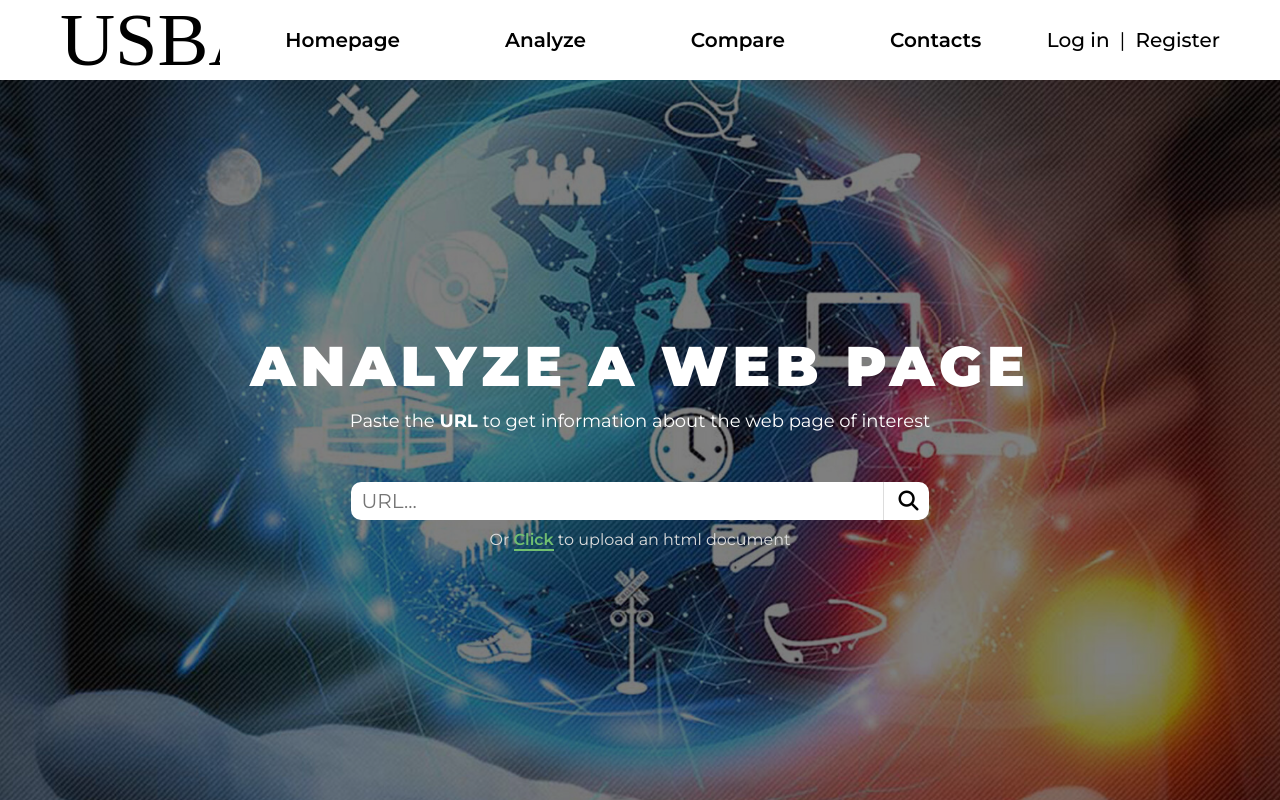
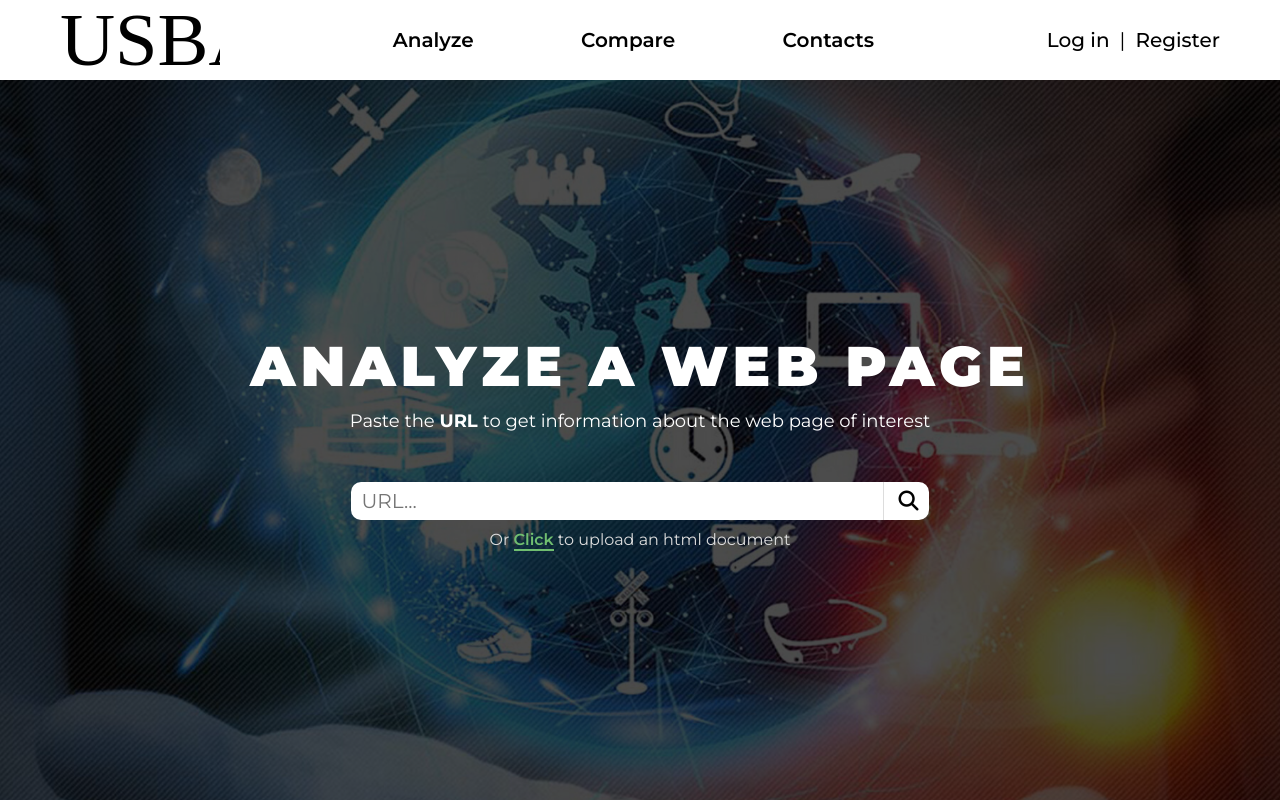
Before and after one commit to USB-am/QualifyingWork, a Django app: page /analysis/ in a window 1280 px wide. Run offline with Django 3.2, Linux system fonts and the light colour scheme; some libraries are stand-ins or nearby versions.

Commit message:
Updated base and information templates

```diff
--- a/static/css/analysis/analysis.css
+++ b/static/css/analysis/analysis.css
@@ -6,7 +6,7 @@
 .wrapper-container {
 	/*width: 100%;*/
 	height: 100%;
-	background-color: rgba(0, 0, 0, .5);
+	background-color: rgba(0, 0, 0, .7);
 	display: flex;
 	flex-direction: column;
 	justify-content: center;
--- a/static/css/base.css
+++ b/static/css/base.css
@@ -33,7 +33,8 @@ header {
 nav {
 	display: flex;
 	height: 100%;
-	justify-content: space-between;
+	/*justify-content: space-evenly;*/
+	justify-content: space-evenly;
 	align-content: stretch;
 	align-items: center;
 }
--- a/templates/analysis/information.html
+++ b/templates/analysis/information.html
@@ -10,7 +10,7 @@
 	<div class="global-info">
 		<div class="global-info__wrapper container">
 			<div class="domain">
-				<h2>{{ url }}</h2>
+				<h2>{{ analyzer.domain }}</h2>
 			</div>
 		</div>
 	</div>
--- a/templates/base.html
+++ b/templates/base.html
@@ -24,7 +24,7 @@
 		</div>
 		<div class="navigation">
 			<nav>
-				<a class="nav__item" href="{% url 'index' %}">Homepage</a>
+				<!-- <a class="nav__item" href="{% url 'index' %}">Homepage</a> -->
 				<a class="nav__item" href="{% url 'analysis' %}">Analyze</a>
 				<a class="nav__item" href=#>Compare</a>
 				<a class="nav__item" href=#>Contacts</a>
```
